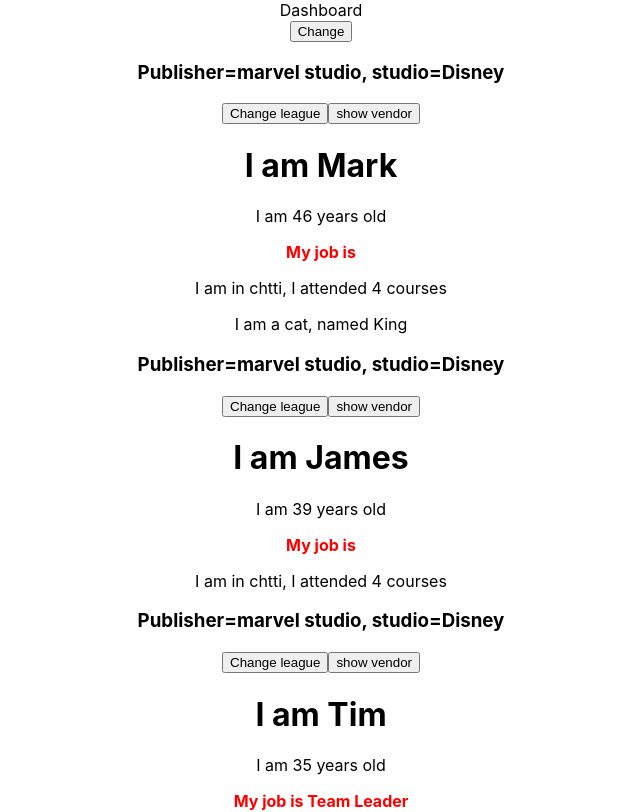
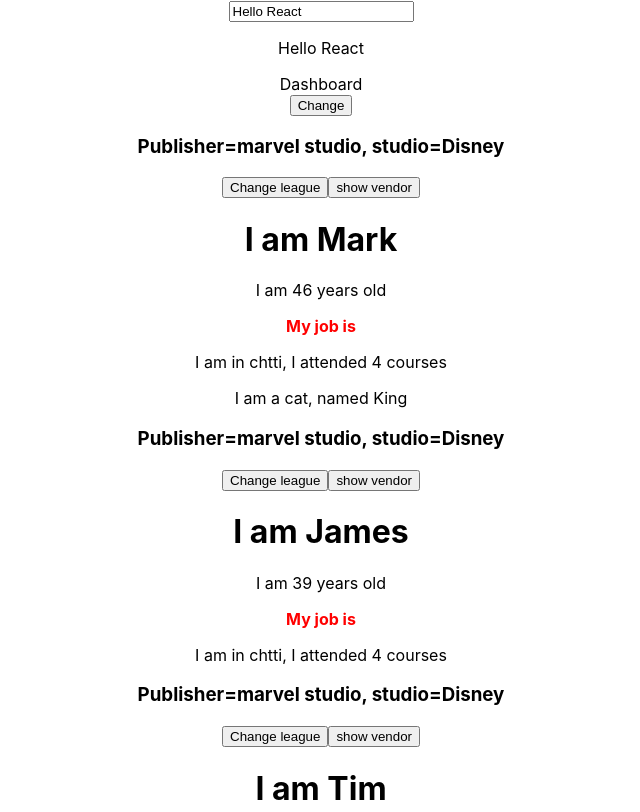
Before and after one commit to qazw2088/chtti_react_redux, a React (Create React App) app in the folder app1/: page / in a window 1280 px wide. Shown: the top 812 px of the page, without its empty margins (319-959 px from the left). Built offline with nearby package versions, Linux system fonts and the light colour scheme.

Commit message:
feat: use anonymous function as onClick parameter

```diff
--- a/app1/src/App.js
+++ b/app1/src/App.js
@@ -1,5 +1,6 @@
 import { Component } from "react";
 import "./App.css";
+import Banner from "./components/Banner";
 import Dashboard from "./components/Dashboard";
 import Person from "./components/Person";
 import Pet from "./components/Pet";
@@ -11,6 +12,7 @@ class App extends Component {
       { name: "Tim", age: 35 },
       { NAME: "kEVIN", AGE: 50 },
     ],
+    title: "Hello React",
   };
   changeNameHandler = (leaderName) => {
     console.log("button is clicked");
@@ -25,15 +27,28 @@ class App extends Component {
     });
   };
 
+  titleChangeListener = (event) => {
+    this.setState({ title: event.target.value });
+  };
+
   render() {
     return (
       <div className="App">
+        <Banner
+          inputCallback={this.titleChangeListener}
+          value={this.state.title}
+        />
+        <p>{this.state.title}</p>
         <Dashboard />
-        <button onClick={this.changeNameHandler.bind(this, "Iron Man")}>
+        <button
+          onClick={() => {
+            this.changeNameHandler("Iron Man");
+          }}
+        >
           Change
         </button>
         <Person
-          clickCallback={this.changeNameHandler.bind(this, "Bat Man")}
+          clickCallback={() => this.changeNameHandler("Bat Man")}
           name={this.state.persons[0].name}
           age={this.state.persons[0].age}
         />
--- /dev/null
+++ b/app1/src/components/Banner.jsx
@@ -0,0 +1,11 @@
+import React from "react";
+
+function Banner(props) {
+  return (
+    <div>
+      <input type="text" onChange={props.inputCallback} value={props.value} />
+    </div>
+  );
+}
+
+export default Banner;
```
